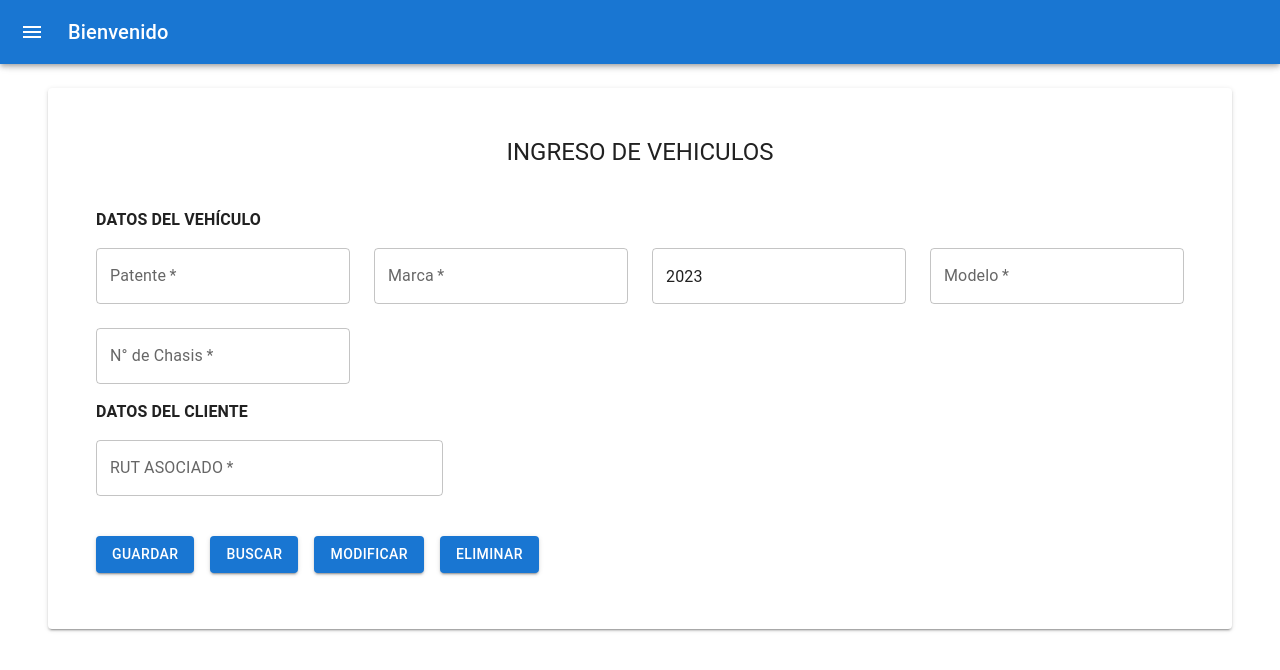
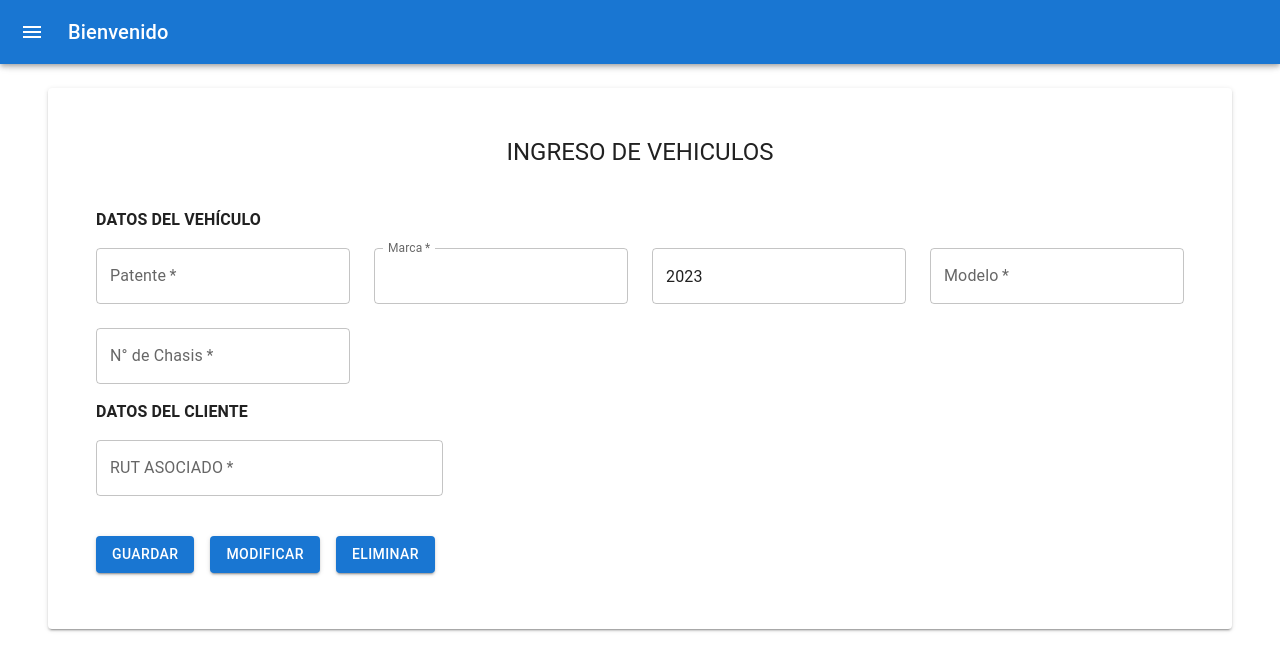
Before and after one commit to imssolar/indel-motors-fe, a React (Vite) app: page /vehicle in a window 1280 px wide. Shown: the top 670 px of the page. Built offline with nearby package versions, Linux system fonts and the light colour scheme; the HTML template or start-up script is replaced by a standard one.

Commit message:
feat: several changes

```diff
--- a/src/Pages/Client/Client.tsx
+++ b/src/Pages/Client/Client.tsx
@@ -311,7 +311,7 @@ export const Client = () => {
               <Button variant="contained" onClick={canModifyClient}>
                 MODIFICAR
               </Button>
-              <Button variant="contained" onClick={deleteClientByRut}>
+              <Button disabled={!rutForm.length} variant="contained" onClick={deleteClientByRut}>
                 ELIMINAR
               </Button>
             </Stack>
--- a/src/Pages/Unit/AddUnit.tsx
+++ b/src/Pages/Unit/AddUnit.tsx
@@ -163,7 +163,7 @@ export const AddUnit = () => {
                   />
                 </Grid>
                 <Grid item xs={6}>
-                  <TextField
+                  {/* <TextField
                     required
                     fullWidth
                     id="brand"
@@ -175,7 +175,9 @@ export const AddUnit = () => {
                       opacity: unit !== null && !modifyUnit ? 0.5 : 1,
                     }}
                     {...register("description")}
-                  />
+                  /> */}
+                  <label>Descripción</label>
+                  <input name="description" type="text" value={descriptionForm} placeholder="descripción"/>
                   {/* {errors.license_vehicle && (
                     <p>{errors.license_vehicle.message}</p>
                   )} */}
--- a/src/Pages/Vehicle/AddVehicle.tsx
+++ b/src/Pages/Vehicle/AddVehicle.tsx
@@ -16,9 +16,8 @@ import {
 import { useContext, useEffect, useState } from "react";
 import { VehicleContext } from "../../context/Vehicle/VehicleContext";
 import Swal from "sweetalert2";
-import { yupResolver } from '@hookform/resolvers/yup'
+import { yupResolver } from "@hookform/resolvers/yup";
 import { vehicleSchema } from "../../schemas/vehicleSchema";
-
 
 interface IFormVehicle {
   license_plate: string;
@@ -49,6 +48,7 @@ export const AddVehicle = () => {
     getVehicle,
     updateVehicle,
     deleteVehicle,
+
   } = useContext(VehicleContext);
   const licenceForm = watch("license_plate") ?? "";
   const brandForm = watch("brand") ?? "";
@@ -91,15 +91,19 @@ export const AddVehicle = () => {
       addVehicle(obj);
     }
 
-    cleanForm();
+    // cleanForm();
   };
 
   const cleanForm = () => {
+    if (message.type === "error") {
+      setValue("rut_client", "");
+      return;
+    }
+    setValue("rut_client", "");
     setValue("brand", "");
     setValue("model", "");
     setValue("year_production", 2023);
     setValue("vin_number", "");
-    setValue("rut_client", "");
     setValue("license_plate", "");
   };
 
@@ -117,10 +121,9 @@ export const AddVehicle = () => {
       if (result.isConfirmed) {
         deleteVehicle(licenceForm);
       }
+      cleanForm();
     });
-    cleanForm();
   };
-
 
   useEffect(() => {
     if (message.text && message.type === "error") {
@@ -128,6 +131,8 @@ export const AddVehicle = () => {
         icon: "error",
         title: "Ooops!",
         text: `${message.text}`,
+      }).then(()=>{
+        cleanForm()
       });
     }
     if (message.text && message.type === "info") {
@@ -135,7 +140,9 @@ export const AddVehicle = () => {
         icon: "success",
         title: "Buen trabajo!",
         text: `${message.text}`,
-      });
+      }).then(()=>{
+        cleanForm()
+      })
     }
   }, [message.text || message.type]);
 
@@ -150,7 +157,7 @@ export const AddVehicle = () => {
         }}
       >
         <CssBaseline />
-        <Card sx={{boxShadow:2}}>
+        <Card sx={{ boxShadow: 2 }}>
           <CardContent sx={{ m: 4 }}>
             <Typography
               component={"h1"}
@@ -184,17 +191,18 @@ export const AddVehicle = () => {
                 </Grid>
                 <Grid item xs={3}>
                   <TextField
+                    {...register("brand")}
                     required
                     fullWidth
                     id="brand"
-                    label={brandForm?.length > 0 ? "" : "Marca"}
+                    label={"Marca"}
                     inputProps={{
                       readOnly: vehicle !== null && !modifyVehicle,
                     }}
+                    InputLabelProps={{ shrink: true }}
                     sx={{
-                      opacity: vehicle !== null && !modifyVehicle ? 0.5 : 1,
+                      opacity: vehicle !== null && !modifyVehicle ? 0.85 : 1,
                     }}
-                    {...register("brand")}
                   />
                   {/* {errors.license_vehicle && (
                     <p>{errors.license_vehicle.message}</p>
@@ -280,7 +288,7 @@ export const AddVehicle = () => {
               <Button variant="contained" onClick={saveVehicle}>
                 GUARDAR
               </Button>
-              <Button variant="contained">Buscar</Button>
+              {/* <Button variant="contained">Buscar</Button> */}
               <Button
                 variant="contained"
                 onClick={() => setModifyVehicle(true)}
```
